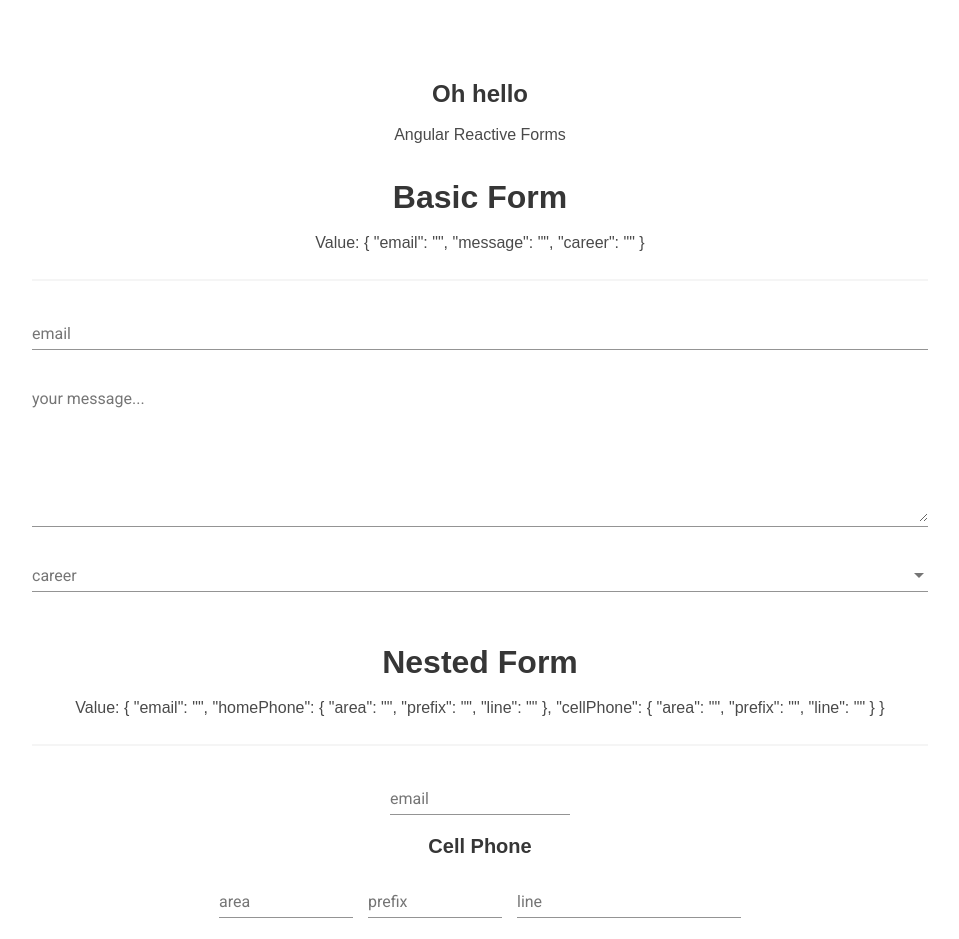
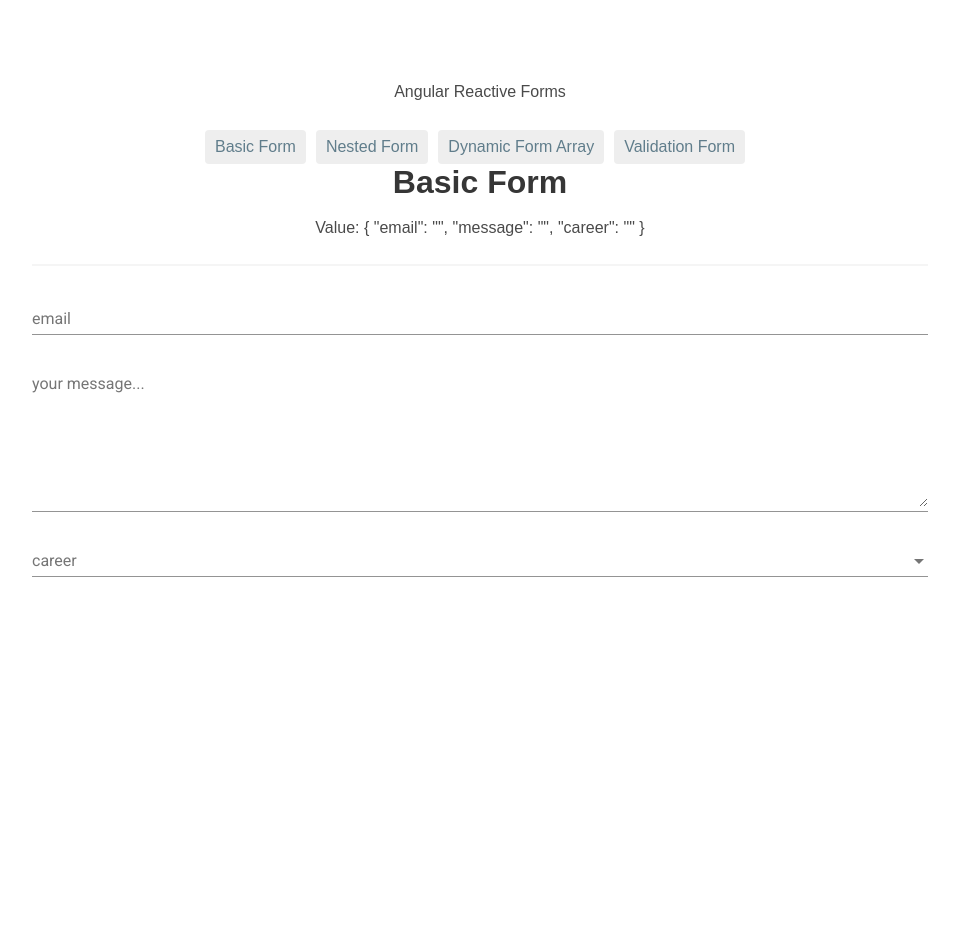
Before and after one commit to ajaykumar-bg/reactive-forms, an Angular app: page /basic-form in a window 1280 px wide. Before the commit this address led to /. Shown: the top 939 px of the page, without its empty margins (160-1119 px from the left). After the commit the page ends 800 px from the top, so only its background shows below. Built offline with nearby package versions, Linux system fonts and the light colour scheme; a web font is replaced by a local one.

Commit message:
Updated UI and added navigation

```diff
--- a/src/app/app-routing.module.ts
+++ b/src/app/app-routing.module.ts
@@ -2,7 +2,19 @@
 import { Routes, RouterModule } from '@angular/router';
 import { CommonModule } from '@angular/common';
 
-const routes: Routes = [];
+import { BasicFormComponent } from './basic-form/basic-form.component';
+import { NestedFormComponent } from './nested-form/nested-form.component';
+import { DynamicArrayFormComponent } from './dynamic-array-form/dynamic-array-form.component';
+import { ValidateFormComponent } from './validate-form/validate-form.component';
+
+
+const routes: Routes = [
+  { path: '', redirectTo: '/basic-form', pathMatch: 'full' },
+  { path: 'basic-form', component: BasicFormComponent },
+  { path: 'nested-form', component: NestedFormComponent },
+  { path: 'dynamic-form-array', component: DynamicArrayFormComponent },
+  { path: 'validation-form', component: ValidateFormComponent }
+];
 
 @NgModule({
   imports: [
--- a/src/app/app.component.css
+++ b/src/app/app.component.css
@@ -0,0 +1,21 @@
+
+/* Navigation link styles */
+nav a {
+    padding: 5px 10px;
+    text-decoration: none;
+    margin-right: 10px;
+    margin-top: 10px;
+    display: inline-block;
+    background-color: #eee;
+    border-radius: 4px;
+  }
+  nav a:visited, a:link {
+    color: #607D8B;
+  }
+  nav a:hover {
+    color: #039be5;
+    background-color: #CFD8DC;
+  }
+  nav a.active {
+    color: #039be5;
+  }
--- a/src/app/app.component.html
+++ b/src/app/app.component.html
@@ -1,29 +1,19 @@
 <main>
-  <h3>Oh hello</h3>
   <p>Angular Reactive Forms </p>
 
-  <h1>Basic Form</h1>
+  <nav>
+    <a routerLink="/basic-form">Basic Form</a>
+    <a routerLink="/nested-form">Nested Form</a>
+    <a routerLink="/dynamic-form-array">Dynamic Form Array</a>
+    <a routerLink="/validation-form">Validation Form</a>
+  </nav>
 
-  <app-basic-form></app-basic-form>
 
-  <h1>Nested Form</h1>
 
-  <app-nested-form></app-nested-form>
-
-  <h1>Dynamic Forms with FormArray</h1>
-
-  <app-dynamic-array-form></app-dynamic-array-form>
-
-  <h1>Validation Form</h1>
-
-  <app-validate-form></app-validate-form>
-
-  <!-- <h1>Form Submission</h1>
-
-  <submit-form></submit-form> -->
+  <router-outlet></router-outlet>
 
 </main>
 
 
 
-<!-- <router-outlet></router-outlet> -->
+<router-outlet></router-outlet>
--- a/src/app/app.module.ts
+++ b/src/app/app.module.ts
@@ -18,6 +18,9 @@
 import { MatButtonModule } from '@angular/material/button';
 import { MatCheckboxModule } from '@angular/material/checkbox';
 import { MatChipsModule } from '@angular/material/chips';
+import {MatTabsModule} from '@angular/material/tabs';
+
+
 import { BasicFormComponent } from './basic-form/basic-form.component';
 import { NestedFormComponent } from './nested-form/nested-form.component';
 import { DynamicArrayFormComponent } from './dynamic-array-form/dynamic-array-form.component';
@@ -42,7 +45,8 @@
     MatButtonModule,
     MatSelectModule,
     MatCheckboxModule,
-    MatChipsModule
+    MatChipsModule,
+    MatTabsModule
   ],
   providers: [],
   bootstrap: [AppComponent]
--- a/src/app/basic-form/basic-form.component.html
+++ b/src/app/basic-form/basic-form.component.html
@@ -1,3 +1,5 @@
+<h1>Basic Form</h1>
+
 <form [formGroup]="myForm">
 
   Value: {{ myForm.value | json }}
--- a/src/app/dynamic-array-form/dynamic-array-form.component.html
+++ b/src/app/dynamic-array-form/dynamic-array-form.component.html
@@ -1,3 +1,5 @@
+<h1>Dynamic Forms with FormArray</h1>
+
 <form [formGroup]="myForm">
 
   Value: {{ myForm.value | json }}
--- a/src/app/nested-form/nested-form.component.html
+++ b/src/app/nested-form/nested-form.component.html
@@ -1,3 +1,5 @@
+<h1>Nested Form</h1>
+
 <form [formGroup]="myForm">
 
   Value: {{ myForm.value | json }}
--- a/src/app/validate-form/validate-form.component.html
+++ b/src/app/validate-form/validate-form.component.html
@@ -1,3 +1,5 @@
+<h1>Validation Form</h1>
+
 <form [formGroup]="myForm">
 
   Value: {{ myForm.value | json }}
```
Also changed, not shown: src/styles.css (line endings or trailing spaces).
